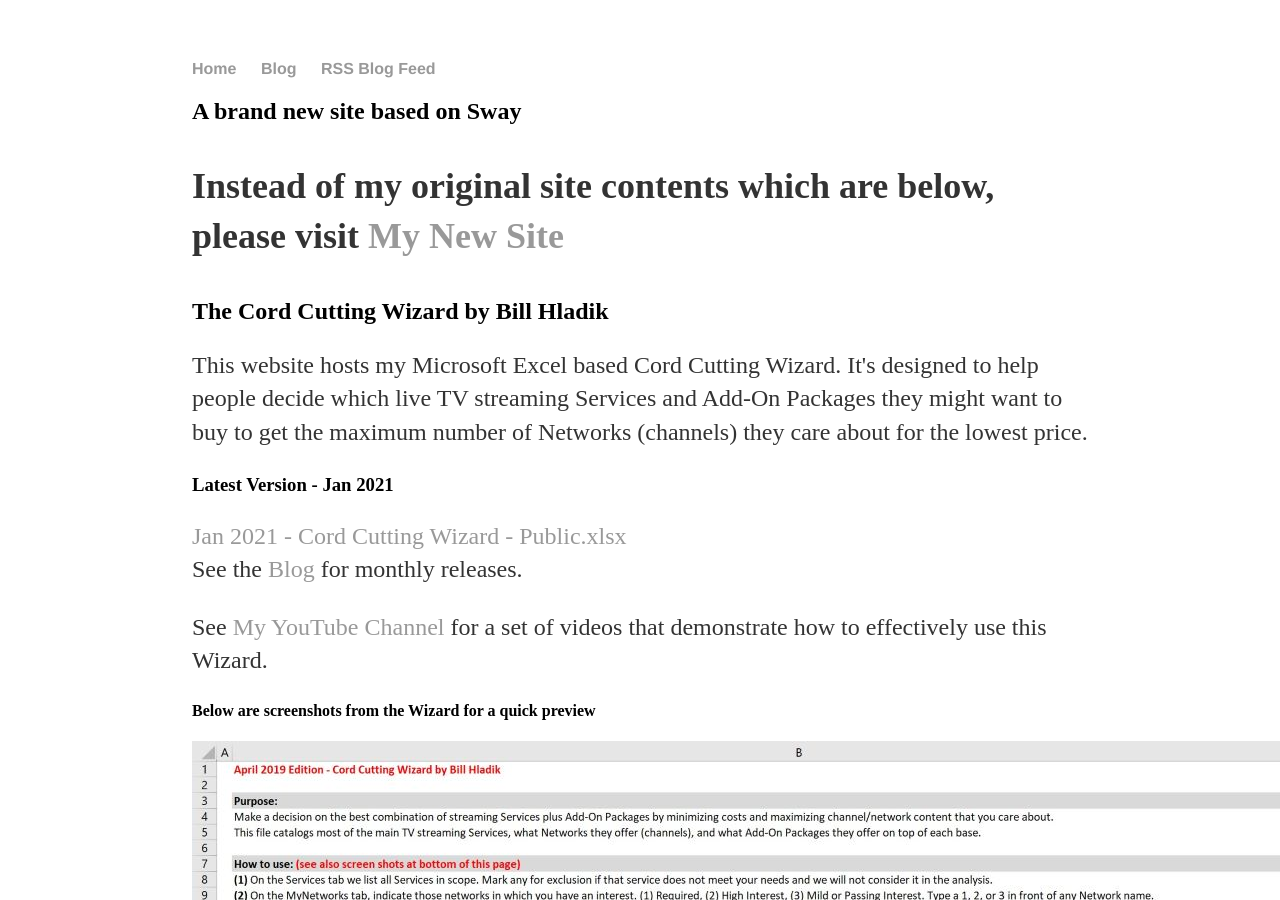
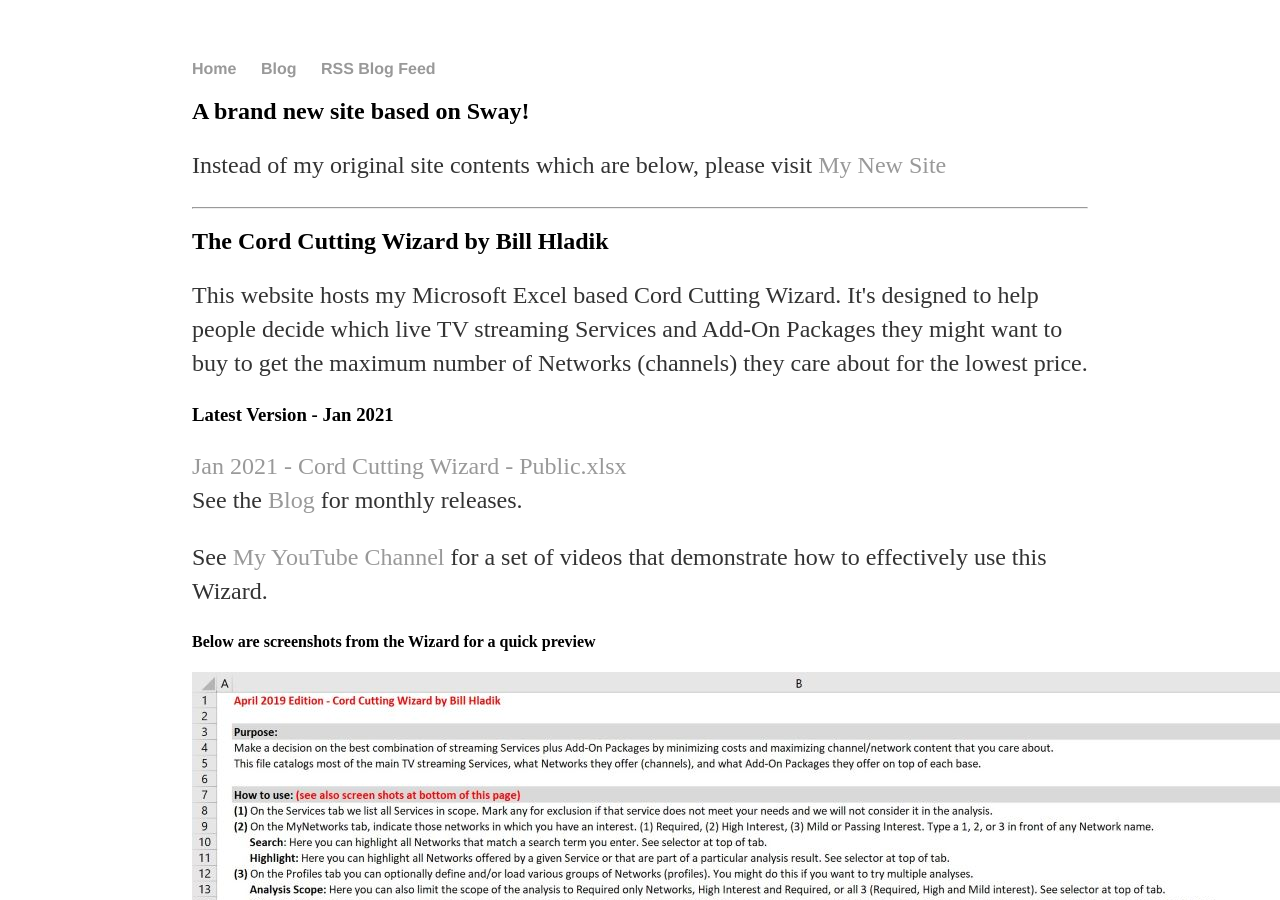
Before and after one commit to wjhladik/wjhladik.github.io, a Jekyll site: the page built from index.html, in a window 1280 px wide and 900 px high. Built offline with Jekyll 4.4.1, drawn with Linux system fonts in a browser that asks for light colours.

Commit message:
Update index.html

```diff
--- a/index.html
+++ b/index.html
@@ -3,8 +3,9 @@
 title: Bill Hladik's Cord Cutting Wizard
 ---
 <div class="blurb">
-  <h2>A brand new site based on Sway
-    <p>Instead of my original site contents which are below, please visit <a href="https://sway.office.com/WFPU13MIu5HGD8w4?ref=Link">My New Site</a>
+	<h2>A brand new site based on Sway!</h2>
+        <p>Instead of my original site contents which are below, please visit <a href="https://sway.office.com/WFPU13MIu5HGD8w4?ref=Link">My New Site</a>
+		<hr>
 	<h2>The Cord Cutting Wizard by Bill Hladik</h2>
 	<p>This website hosts my Microsoft Excel based Cord Cutting Wizard.
 It's designed to help people decide which live TV streaming Services and Add-On Packages they
```
